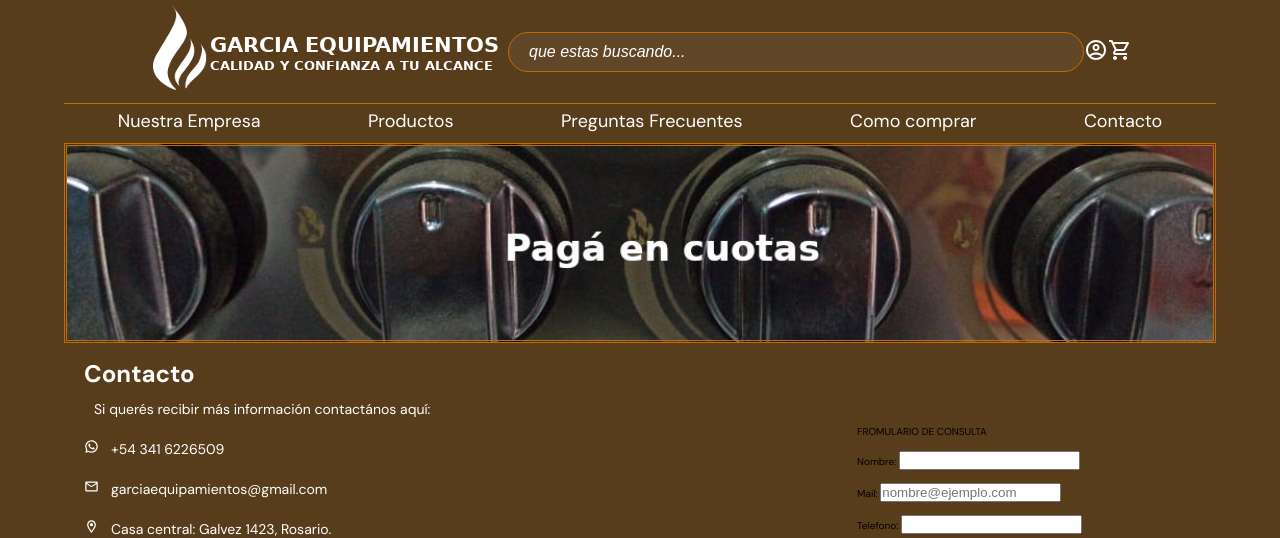
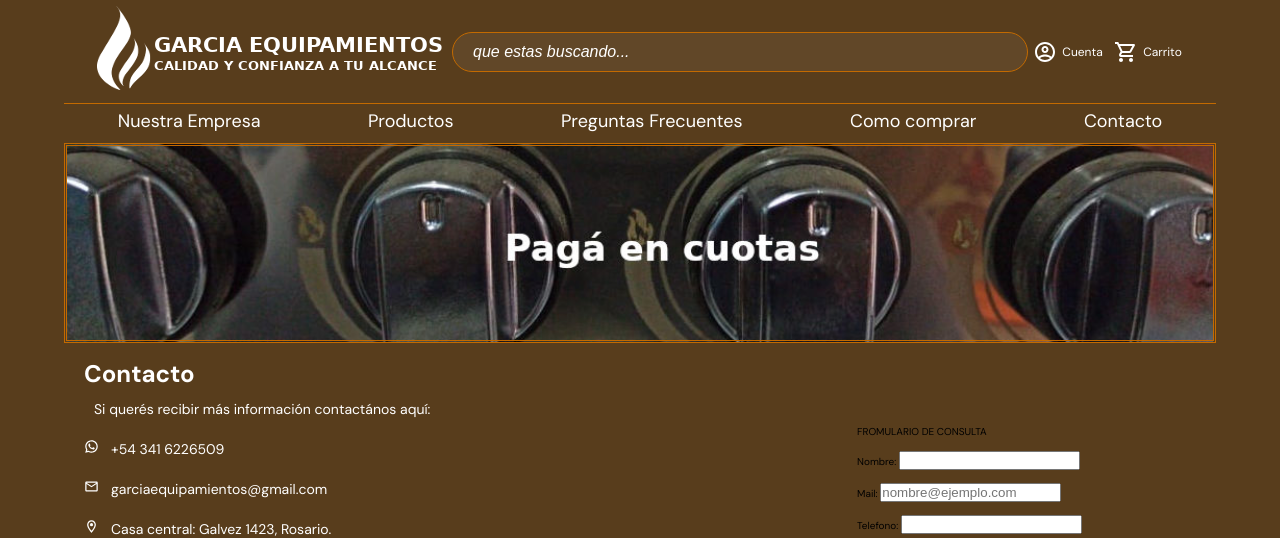
Before and after one commit to facurz/Proyecto-Garcia-Equipamientos, a plain HTML site: page pages/Contacto.html in a window 1280 px wide. Shown: the top 538 px of the page. Drawn offline with Linux system fonts and the light colour scheme.

Commit message:
renombrar el index y corregir rutas relativas de href

```diff
--- a/pages/Contacto.html
+++ b/pages/Contacto.html
@@ -12,14 +12,14 @@
 <body>
     <header>
         <div class="headerLogo">
-            <a href="/Index.html"><img src="../assets/logotipo.png" alt="Logo"></a>
+            <a href="../index.html"><img src="../assets/logotipo.png" alt="Logo"></a>
             <input class="headerLogo__busqueda" type="text" placeholder="que estas buscando...">
-            <a href="#"><img src="../assets/account_circle_white_24dp.svg" alt="login"></a>
-            <a href="#"><img src="../assets/shopping_cart_white_24dp.svg" alt="carrito"></a>
+            <a class="headerLogo__iconos" href="#"><img src="../assets/account_circle_white_24dp.svg" alt="login"><span>Cuenta</span></a>
+            <a class="headerLogo__iconos" href="#"><img src="../assets/shopping_cart_white_24dp.svg" alt="carrito"><span>Carrito</span></a>
         </div>
         <nav>
             <ul class="navMenu">
-                <li><a href="../Index.html">Nuestra Empresa</a></li>
+                <li><a href="../index.html">Nuestra Empresa</a></li>
                 <li><a href="./Productos.html">Productos</a></li>
                 <li><a href="./Preguntas_Frecuentes.html">Preguntas Frecuentes</a></li>
                 <li><a href="./Como_Comprar.html">Como comprar</a></li>
--- a/styles/style.css
+++ b/styles/style.css
@@ -31,6 +31,9 @@ p {
 body {
     background-color: #583d1c;
     width: 100%;
+}
+a {
+    text-decoration: none;
 }
 
 
```
Also changed, not shown: Index.html (+2 -2 lines), pages/Como_Comprar.html (+4 -4 lines), pages/Preguntas_Frecuentes.html (+4 -4 lines), pages/Productos.html (+4 -4 lines).
